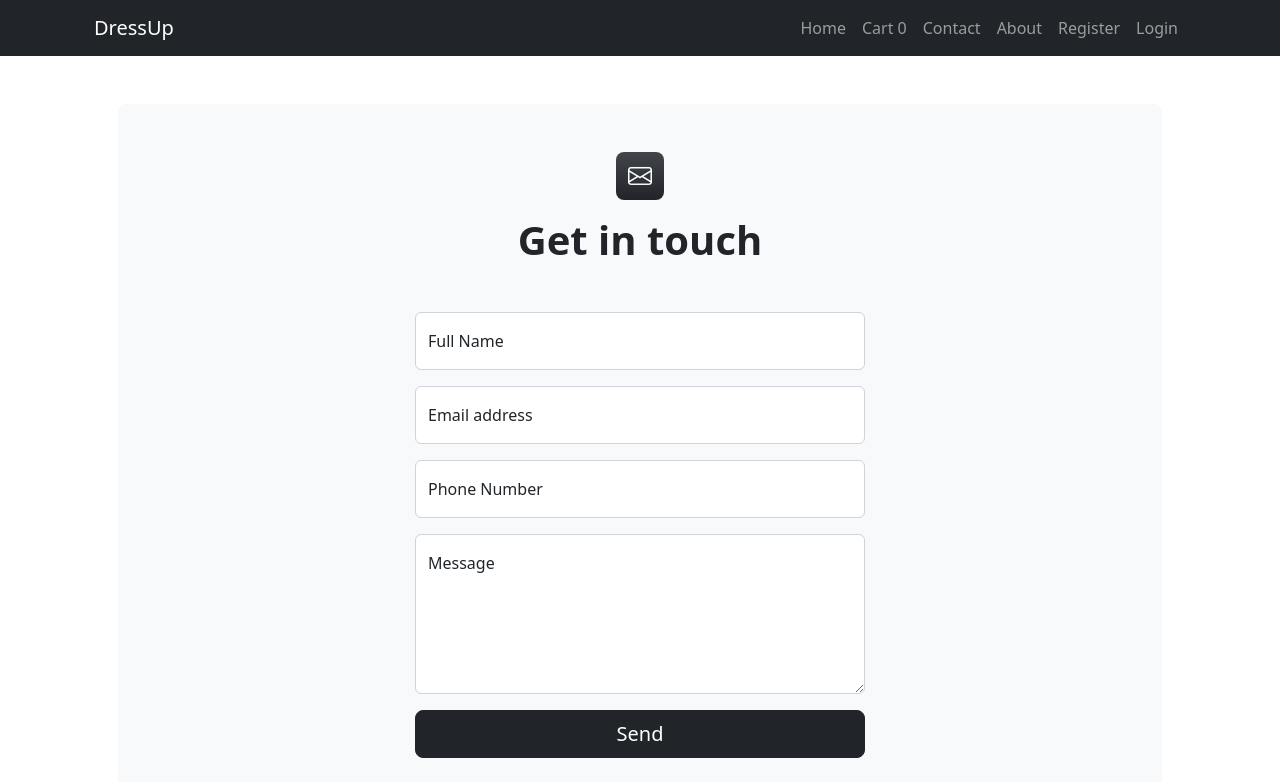
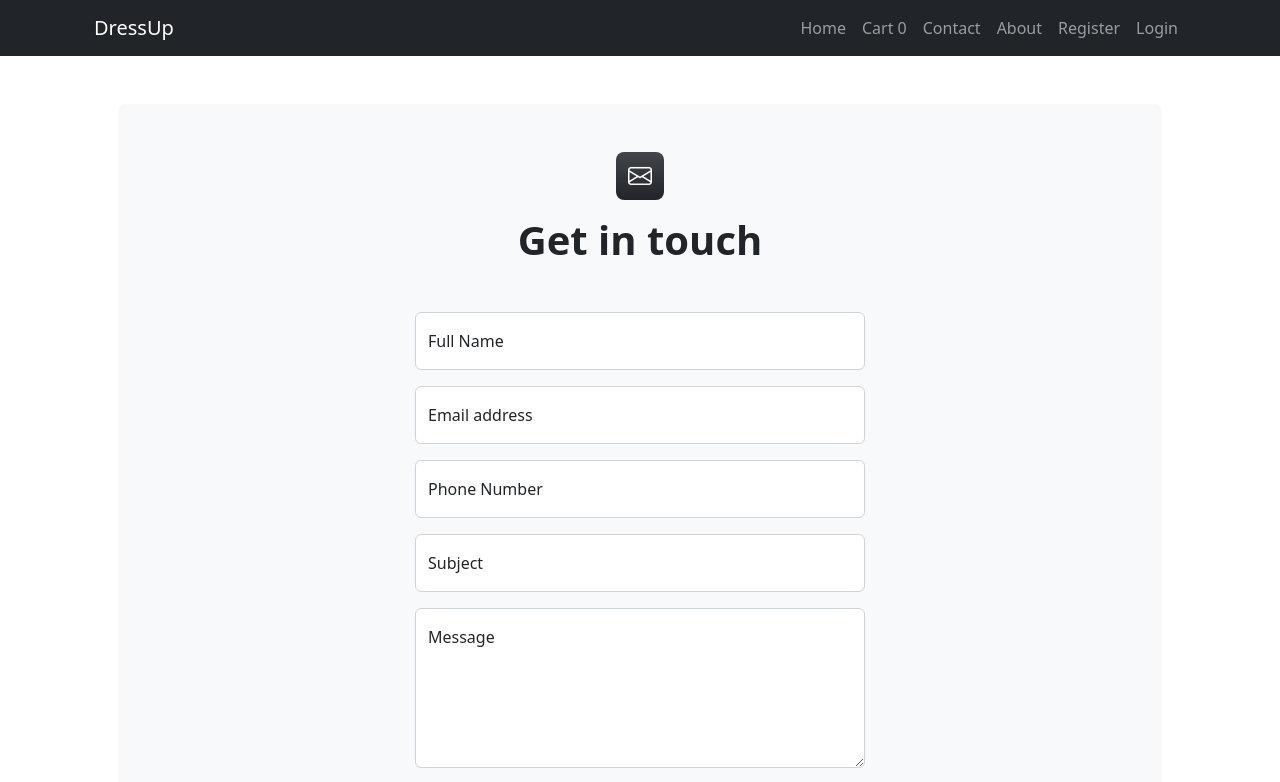
Before and after one commit to dhimanshubham440818/Dressingup-Frontend, a React (Create React App) app: page /contact in a window 1280 px wide. Shown: the top 782 px of the page. Built offline with nearby package versions, Linux system fonts and the light colour scheme.

Commit message:
mail api integrated

```diff
--- a/src/components/Contact.js
+++ b/src/components/Contact.js
@@ -1,25 +1,48 @@
-import React from "react";
+import swal from 'sweetalert';
+import axios from "axios";
+import { BACK_END_BASE_URL } from "../config/index";
+import React, { useState } from "react";
 import emailSchema from "../validators/mailSchema";
 import { useFormik } from "formik";
+import CustomLoader from './CustomLoader';
 const initialStatus = {
   name: "",
   email: "",
   phone: "",
+  subject: "",
   message: "",
 };
 const Contact = () => {
-
+  const [loader, setLoader] = useState(false);
   const { values, errors, touched, handleBlur, handleChange, handleSubmit } =
     useFormik({
       initialValues: initialStatus,
       validationSchema: emailSchema,
       onSubmit: (values, action) => {
-        console.log(values);
-        // action.resetForm();
+        setLoader(true)
+        contactHandler(values, action)
+        action.resetForm();
       },
+    })
+  function contactHandler(data) {
+    axios.post(`${BACK_END_BASE_URL}/mail`, data)
+      .then(function (response) {
+        setLoader(false)
+        swal("Mail Successfully Sended");
+      })
+      .catch(function (error) {
+        setLoader(false)
+        swal("Someting Want Wrong Try Again");
       });
+
+  }
   return (
     <>
+      {loader ?
+        <>
+          <CustomLoader />
+        </>
+        : <>
           {/* <!-- Page content--> */}
           <section className="py-5">
             <div className="container px-5">
@@ -90,6 +113,26 @@ const Contact = () => {
                             : null}{" "}
                         </p>
                       </div>
+                      {/* <!-- Password input--> */}
+                      <div className="form-floating mb-3">
+                        <input
+                          className="form-control"
+                          id="subject"
+                          type="text"
+                          placeholder="Subject"
+                          autoComplete="off"
+                          name="subject"
+                          value={values.subject}
+                          onChange={handleChange}
+                          onBlur={handleBlur}
+                        />
+                        <label htmlFor="subject">Subject</label>
+                        <p className="text-danger">
+                          {errors && touched.subject
+                            ? errors.subject
+                            : null}
+                        </p>
+                      </div>
                       {/* <!-- Message input--> */}
                       <div className="form-floating mb-3">
                         <textarea
@@ -125,6 +168,8 @@ const Contact = () => {
             </div>
           </section>
         </>
+      }
+    </>
   );
 };
 
--- a/src/validators/mailSchema.js
+++ b/src/validators/mailSchema.js
@@ -4,6 +4,7 @@ const emailSchema = Yup.object({
     name: Yup.string().required('first name required').matches(/^[a-z A-Z]*$/, 'Name must have only alpha values').min(3, 'Name must have atleast 3 character'),
     email: Yup.string().matches(/[a-z 0-9]+@[a-z]+.[a-z]{2,3}$/, 'invalid email format').required("email required"),
     phone: Yup.string().required('Phone number required'),
+    subject: Yup.string().required('message required'),
     message: Yup.string().required('message required')
 
 })
```
Lines whose indentation alone changed are shown as unchanged.
